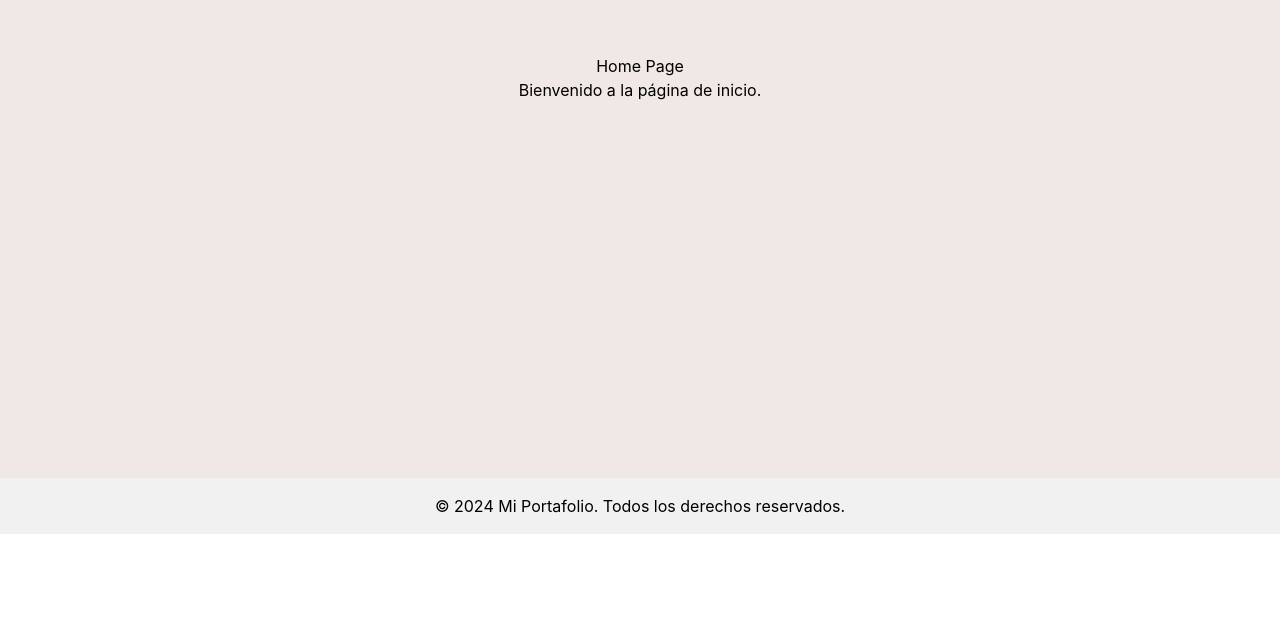
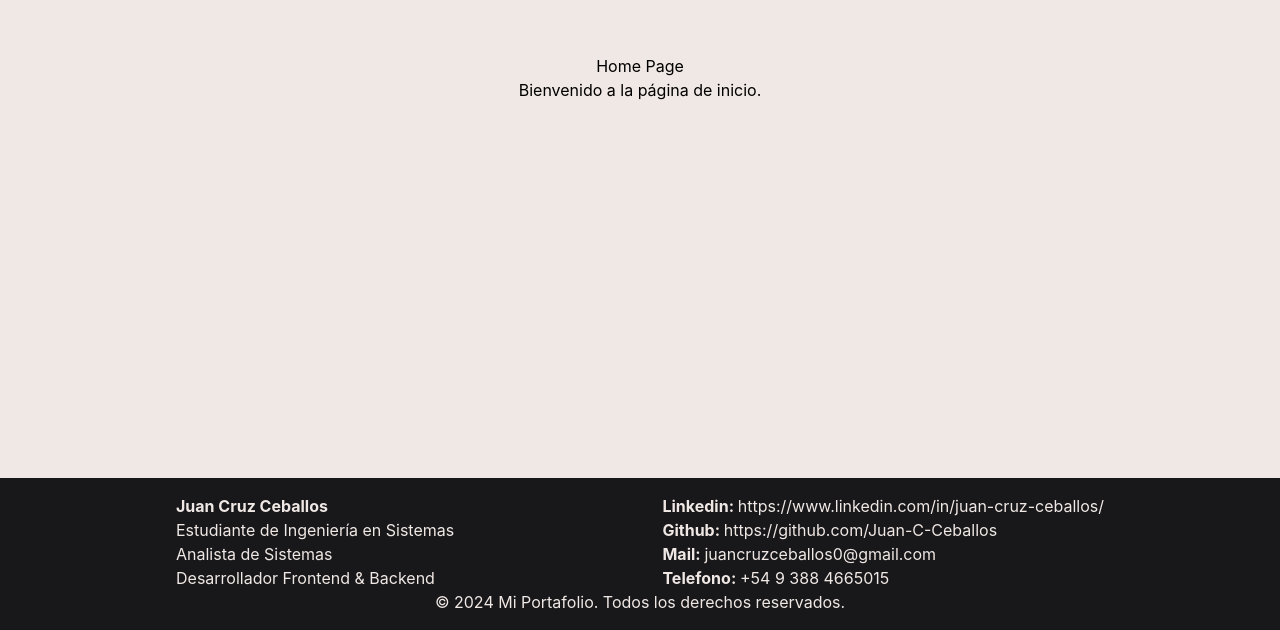
Before and after one commit to Juan-C-Ceballos/portafolio, a React (Vite) app: page / in a window 1280 px wide. Shown: the part 430-1060 px from the top of the page. Before the commit the page ends 964 px from the top, so only its background shows below. Built offline with nearby package versions, Linux system fonts and the light colour scheme.

Commit message:
componente footer y traduccion en los 3 idiomas

```diff
--- a/src/components/layout/Footer.jsx
+++ b/src/components/layout/Footer.jsx
@@ -1,9 +1,42 @@
 import React from 'react';
+import useTranslation from '../../hooks/useTranslation';
 
-const Footer = () => (
-    <footer style={{ padding: '1rem', textAlign: 'center', background: '#f1f1f1' }}>
-        <p>&copy; {new Date().getFullYear()} Mi Portafolio. Todos los derechos reservados.</p>
+
+const Footer = () => {
+    const { t } = useTranslation();
+
+    const handleLinkClick = (link) => {
+        window.open(link, '_blank');
+    }
+
+    return (
+        <footer className='bg-zinc-900 p-4 flex flex-col items-center text-custom-brown-100'>
+            <div className='flex flex-row items-center justify-between w-full px-40'>
+                <div className='flex flex-col'>
+                    <span className='font-bold'>{t('footer.name')}</span>
+                    <span>{t('home.description.student')}</span>
+                    <span>{t('home.description.analyst')}</span>
+                    <span>{t('home.description.developer')}</span>
+                </div>
+            <div className='flex flex-col'>
+                <span
+                    className='cursor-pointer'
+                    onClick={() => handleLinkClick(t('contact.linkedin.link'))}>
+                        <span className='font-bold'>{t('contact.linkedin.name')}: </span>
+                        {t('contact.linkedin.link')}
+                </span>
+                <span className='cursor-pointer' onClick={() => handleLinkClick(t('contact.github.link'))}>
+                    <span className='font-bold'>{t('contact.github.name')}: </span>
+                    {t('contact.github.link')}
+                </span>
+
+                <span><span className='font-bold'>{t('contact.mail.name')}: </span>{t('contact.mail.link')}</span>
+                <span> <span className='font-bold'>{t('contact.phone.name')}: </span>{t('contact.phone.link')}</span>
+            </div>
+        </div>
+        <p>&copy; {new Date().getFullYear()} {t('footer.copyright')}</p>
     </footer>
-);
+    );
+};
 
 export default Footer;
--- a/src/translation.js
+++ b/src/translation.js
@@ -11,6 +11,36 @@ const translations = {
                 work: "Trabajo",
                 academic: "Académico"
             }
+        },
+        footer: {
+            name: "Juan Cruz Ceballos",
+            copyright: "Mi Portafolio. Todos los derechos reservados.",
+        },
+        contact: {
+            linkedin: {
+                name: "Linkedin",
+                link: "https://www.linkedin.com/in/juan-cruz-ceballos/"
+            },
+            github: {
+                name: "Github",
+                link: "https://github.com/Juan-C-Ceballos"
+            },
+            mail: {
+                name: "Mail",
+                link: "juancruzceballos0@gmail.com"
+            },
+            phone: {
+                name: "Telefono",
+                link: "+54 9 388 4665015"
+            }
+        },
+        home: {
+            title: "Hola, Soy Juan Ceballos",
+            description: {
+                student: "Estudiante de Ingeniería en Sistemas",
+                analyst: "Analista de Sistemas",
+                developer: "Desarrollador Frontend & Backend"
+            }
         }
     },
     en: {
@@ -22,7 +52,37 @@ const translations = {
                 work: "Work",
                 academic: "Academic"
             }
-        }
+        },
+        footer: {
+            name: "Juan Cruz Ceballos",
+            copyright: "My Portfolio. All rights reserved.",
+        },
+        contact: {
+            linkedin: {
+                name: "LinkedIn",
+                link: "https://www.linkedin.com/in/juan-cruz-ceballos/"
+            },
+            github: {
+                name: "Github",
+                link: "https://github.com/Juan-C-Ceballos"
+            },
+            mail: {
+                name: "Email",
+                link: "juancruzceballos0@gmail.com"
+            },
+            phone: {
+                name: "Phone",
+                link: "+54 9 388 4665015"
+            }
+        },
+        home: {
+            title: "Hi, I'm Juan Ceballos",
+            description: {
+                student: "Systems Engineering Student",
+                analyst: "Systems Analyst",
+                developer: "Frontend & Backend Developer"
+            }
+        },
     },
     de: {
         navbar: {
@@ -33,7 +93,37 @@ const translations = {
                 work: "Arbeit",
                 academic: "Akademisch"
             }
-        }
+        },
+        footer: {
+            name: "Juan Cruz Ceballos",
+            copyright: "Mein Portfolio. Alle Rechte vorbehalten.",
+        },
+        contact: {
+            linkedin: {
+                name: "LinkedIn",
+                link: "https://www.linkedin.com/in/juan-cruz-ceballos/"
+            },
+            github: {
+                name: "Github",
+                link: "https://github.com/Juan-C-Ceballos"
+            },
+            mail: {
+                name: "E-Mail",
+                link: "juancruzceballos0@gmail.com"
+            },
+            phone: {
+                name: "Telefon",
+                link: "+54 9 388 4665015"
+            }
+        },
+        home: {
+            title: "Hallo, ich bin Juan Ceballos",
+            description: {
+                student: "Student der Systemtechnik",
+                analyst: "Systemanalytiker",
+                developer: "Frontend- & Backend-Entwickler"
+            }
+        },
     },
 }
 
```
